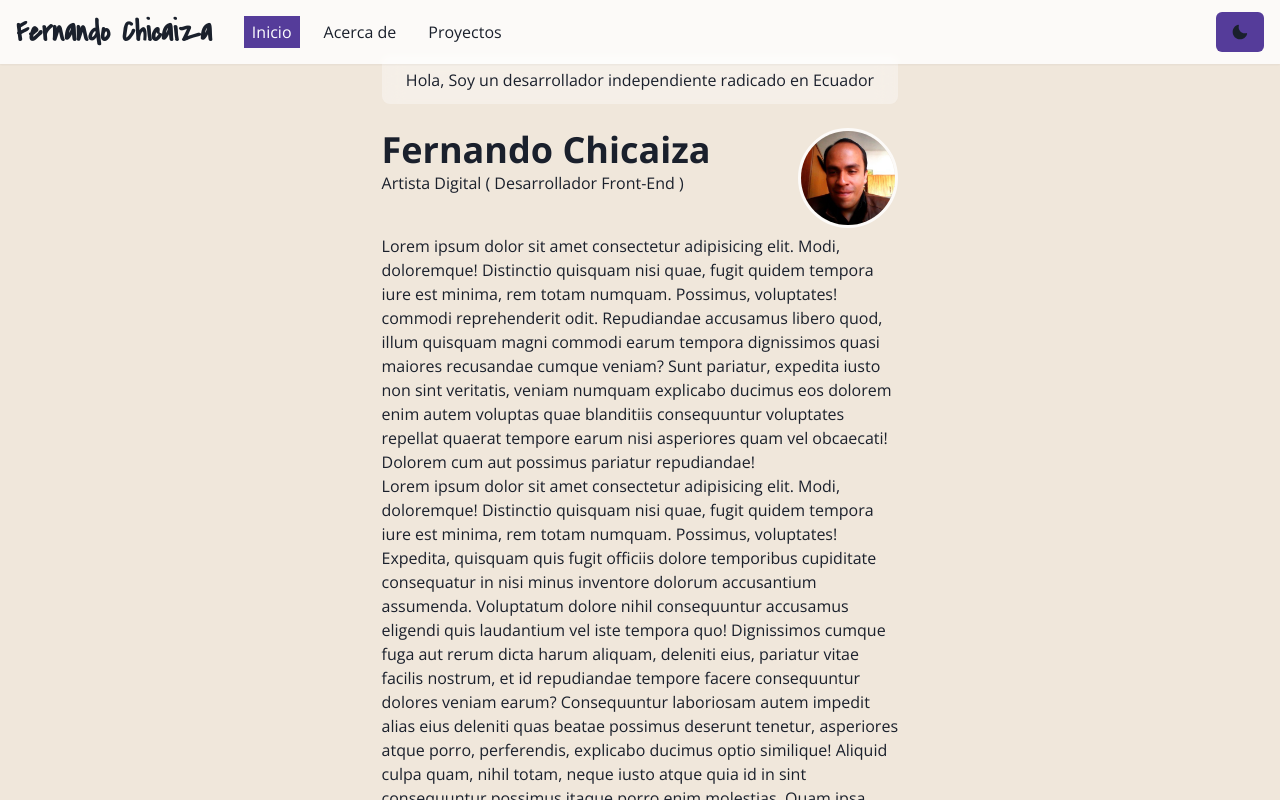
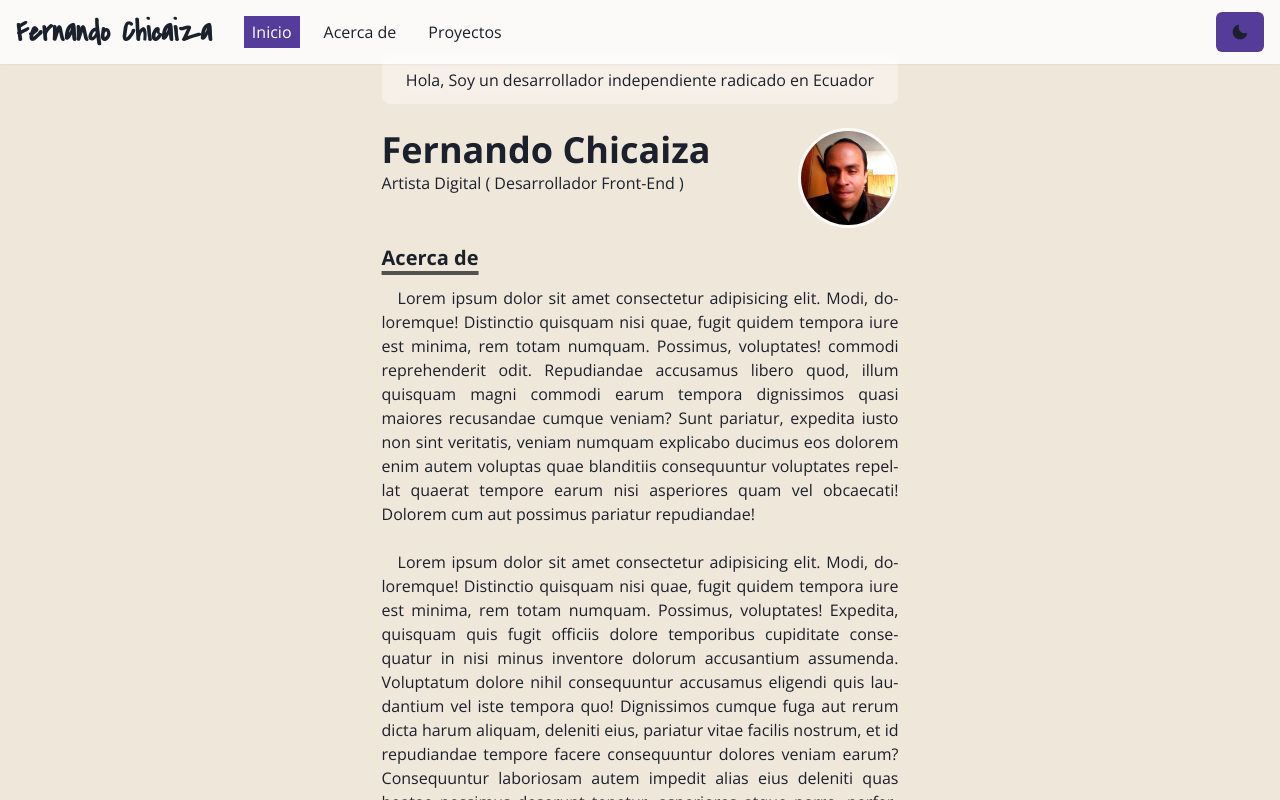
Before and after one commit to washopilot/portfolio-nextjs-ts, a Next.js app: page / in a window 1280 px wide. Shown: the top 800 px of the page. Built offline with nearby package versions, Linux system fonts and the light colour scheme.

Commit message:
paragraph component

```diff
--- a/src/components/Navbar/Logo.tsx
+++ b/src/components/Navbar/Logo.tsx
@@ -6,8 +6,8 @@ const Logo = () => {
     return (
         <motion.div
             className="box"
-            whileHover={{ scale: 1.1 }}
-            whileTap={{ scale: 0.9 }}
+            whileHover={{ scale: 1.05 }}
+            whileTap={{ scale: 0.95 }}
             transition={{ type: 'spring', stiffness: 400, damping: 17 }}>
             <NextLink href={'/'} legacyBehavior passHref>
                 <Link
--- /dev/null
+++ b/src/components/Paragraph.tsx
@@ -0,0 +1,12 @@
+import { Text } from '@chakra-ui/react';
+import React from 'react';
+
+const Paragraph = ({ children }: { children: React.ReactNode }) => {
+    return (
+        <Text textAlign={'justify'} textIndent={'1em'} style={{ hyphens: 'auto' }}>
+            {children}
+        </Text>
+    );
+};
+
+export default Paragraph;
--- a/src/components/Section.tsx
+++ b/src/components/Section.tsx
@@ -1,3 +1,4 @@
+import { Box } from '@chakra-ui/react';
 import { motion } from 'framer-motion';
 
 // const StyledDiv = chakra(motion.div, {
@@ -7,12 +8,12 @@ import { motion } from 'framer-motion';
 // });
 
 const Section = ({ children, delay = 0 }: { children: React.ReactNode; delay?: number }) => (
-    <motion.div
+    <motion.section
         initial={{ y: 10, opacity: 0 }}
         animate={{ y: 0, opacity: 1 }}
         transition={{ ease: 'easeIn', delay: delay }}>
-        {children}
-    </motion.div>
+        <Box mb={6}>{children}</Box>
+    </motion.section>
 );
 
 export default Section;
--- a/src/pages/index.tsx
+++ b/src/pages/index.tsx
@@ -1,6 +1,7 @@
 import { Box, Container, Heading, useColorModeValue } from '@chakra-ui/react';
 import Image from 'next/image';
 import fotoPerfil from '../../public/assets/images/foto_perfil.jpg';
+import Paragraph from '../components/Paragraph';
 import Section from '../components/Section';
 import { AppLayout } from '../layout/AppLayout';
 
@@ -51,7 +52,10 @@ export default function Home() {
                     </Box>
                 </Box>
                 <Section delay={0.2}>
-                    <p>
+                    <Heading as="h3" variant="section-title">
+                        Acerca de
+                    </Heading>
+                    <Paragraph>
                         Lorem ipsum dolor sit amet consectetur adipisicing elit. Modi, doloremque! Distinctio quisquam
                         nisi quae, fugit quidem tempora iure est minima, rem totam numquam. Possimus, voluptates!
                         commodi reprehenderit odit. Repudiandae accusamus libero quod, illum quisquam magni commodi
@@ -59,10 +63,10 @@ export default function Home() {
                         non sint veritatis, veniam numquam explicabo ducimus eos dolorem enim autem voluptas quae
                         blanditiis consequuntur voluptates repellat quaerat tempore earum nisi asperiores quam vel
                         obcaecati! Dolorem cum aut possimus pariatur repudiandae!
-                    </p>
+                    </Paragraph>
                 </Section>
                 <Section delay={0.4}>
-                    <p>
+                    <Paragraph>
                         Lorem ipsum dolor sit amet consectetur adipisicing elit. Modi, doloremque! Distinctio quisquam
                         nisi quae, fugit quidem tempora iure est minima, rem totam numquam. Possimus, voluptates!
                         Expedita, quisquam quis fugit officiis dolore temporibus cupiditate consequatur in nisi minus
@@ -146,7 +150,7 @@ export default function Home() {
                         non sint veritatis, veniam numquam explicabo ducimus eos dolorem enim autem voluptas quae
                         blanditiis consequuntur voluptates repellat quaerat tempore earum nisi asperiores quam vel
                         obcaecati! Dolorem cum aut possimus pariatur repudiandae!
-                    </p>
+                    </Paragraph>
                 </Section>
             </Container>
         </AppLayout>
--- a/src/theme/theme.tsx
+++ b/src/theme/theme.tsx
@@ -16,6 +16,21 @@ const theme = extendTheme({
     },
     config: {
         initialColorMode: 'light'
+    },
+    components: {
+        Heading: {
+            variants: {
+                'section-title': {
+                    textDecoration: 'underline',
+                    fontSize: 20,
+                    textUnderlineOffset: 6,
+                    textDecorationColor: '#525252',
+                    textDecorationThickness: 4,
+                    marginTop: 3,
+                    marginBottom: 4
+                }
+            }
+        }
     }
 });
 
```
